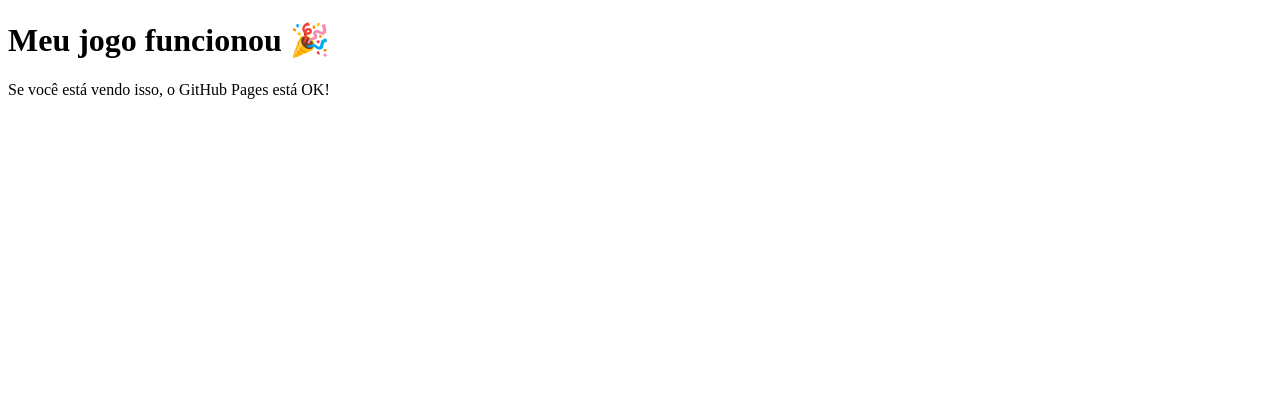
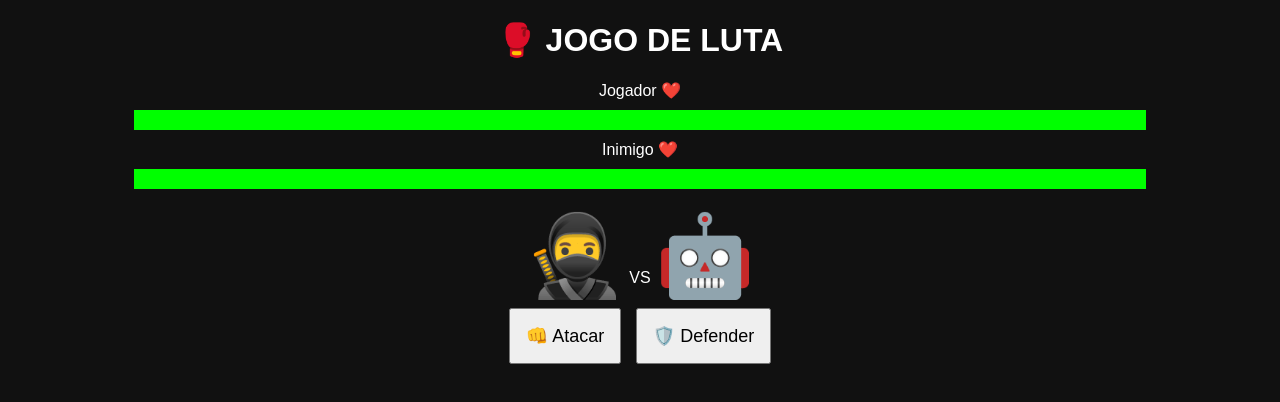
Before and after one commit to enzoborges012-ship-it/index.html, a plain HTML site: page index.html in a window 1280 px wide. Drawn offline with Linux system fonts and the light colour scheme.

Commit message:
Update index.html

```diff
--- a/index.html
+++ b/index.html
@@ -1,11 +1,112 @@
+
 <!DOCTYPE html>
 <html lang="pt-br">
 <head>
-  <meta charset="UTF-8">
-  <title>Meu jogo</title>
+<meta charset="UTF-8">
+<title>Jogo de Luta</title>
+<style>
+body {
+  background: #111;
+  color: white;
+  font-family: Arial;
+  text-align: center;
+}
+
+.arena {
+  margin-top: 20px;
+}
+
+.lutador {
+  font-size: 80px;
+}
+
+.barra {
+  width: 80%;
+  height: 20px;
+  background: red;
+  margin: 10px auto;
+}
+
+.vida {
+  height: 100%;
+  background: lime;
+  width: 100%;
+}
+
+button {
+  padding: 15px;
+  margin: 5px;
+  font-size: 18px;
+}
+</style>
 </head>
 <body>
-  <h1>Meu jogo funcionou 🎉</h1>
-  <p>Se você está vendo isso, o GitHub Pages está OK!</p>
+
+<h1>🥊 JOGO DE LUTA</h1>
+
+<div>
+  Jogador ❤️
+  <div class="barra"><div id="vidaJogador" class="vida"></div></div>
+</div>
+
+<div>
+  Inimigo ❤️
+  <div class="barra"><div id="vidaInimigo" class="vida"></div></div>
+</div>
+
+<div class="arena">
+  <span class="lutador">🥷</span>
+  VS
+  <span class="lutador">🤖</span>
+</div>
+
+<div>
+  <button onclick="atacar()">👊 Atacar</button>
+  <button onclick="defender()">🛡️ Defender</button>
+</div>
+
+<script>
+let vidaJogador = 100;
+let vidaInimigo = 100;
+let defendendo = false;
+
+function atacar() {
+  let dano = Math.floor(Math.random() * 20) + 5;
+  vidaInimigo -= dano;
+  if (vidaInimigo < 0) vidaInimigo = 0;
+  document.getElementById("vidaInimigo").style.width = vidaInimigo + "%";
+
+  ataqueInimigo();
+  checarVencedor();
+}
+
+function defender() {
+  defendendo = true;
+  alert("Você está defendendo!");
+}
+
+function ataqueInimigo() {
+  let dano = Math.floor(Math.random() * 15) + 5;
+  if (defendendo) {
+    dano = Math.floor(dano / 2);
+    defendendo = false;
+  }
+  vidaJogador -= dano;
+  if (vidaJogador < 0) vidaJogador = 0;
+  document.getElementById("vidaJogador").style.width = vidaJogador + "%";
+}
+
+function checarVencedor() {
+  if (vidaJogador <= 0) {
+    alert("💀 Você perdeu!");
+    location.reload();
+  }
+  if (vidaInimigo <= 0) {
+    alert("🏆 Você venceu!");
+    location.reload();
+  }
+}
+</script>
+
 </body>
 </html>
```
